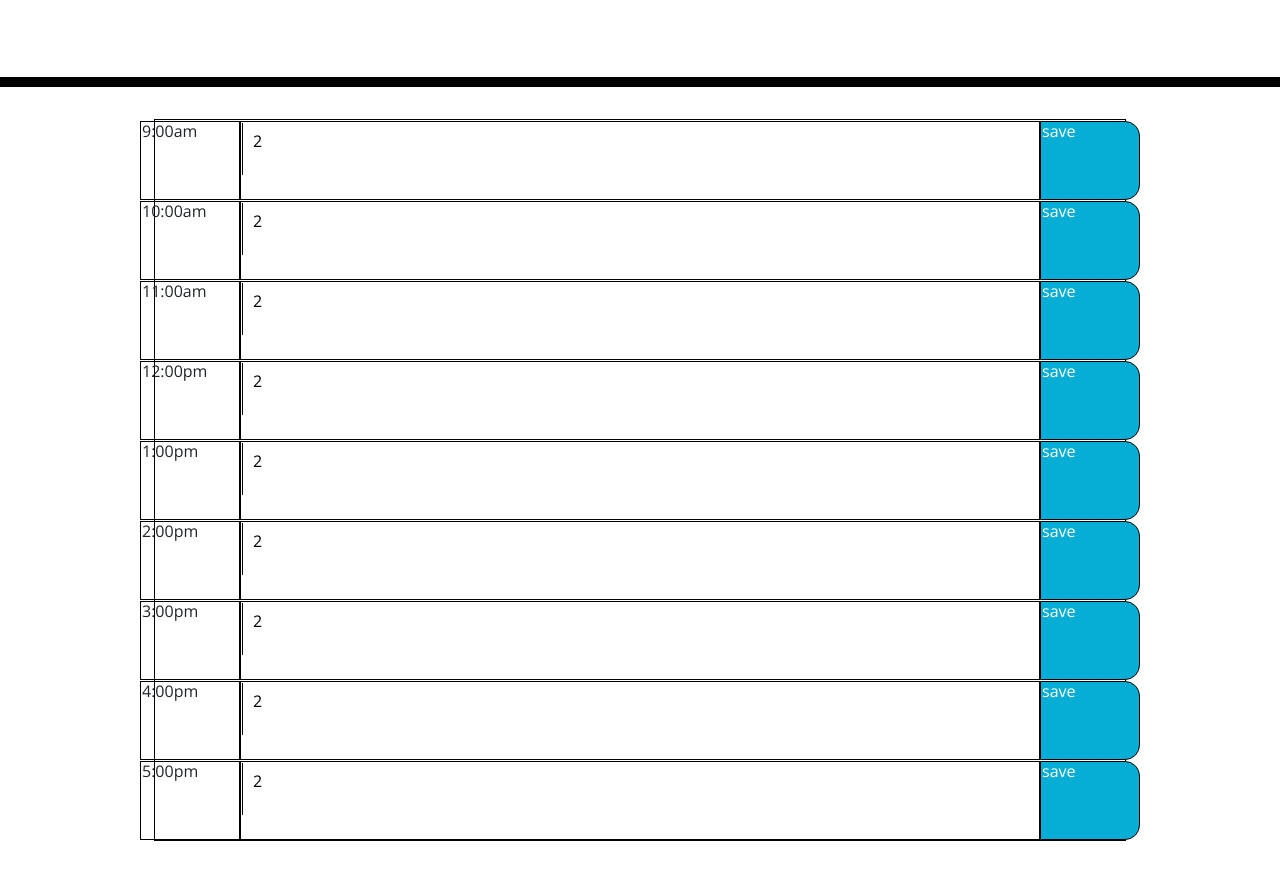
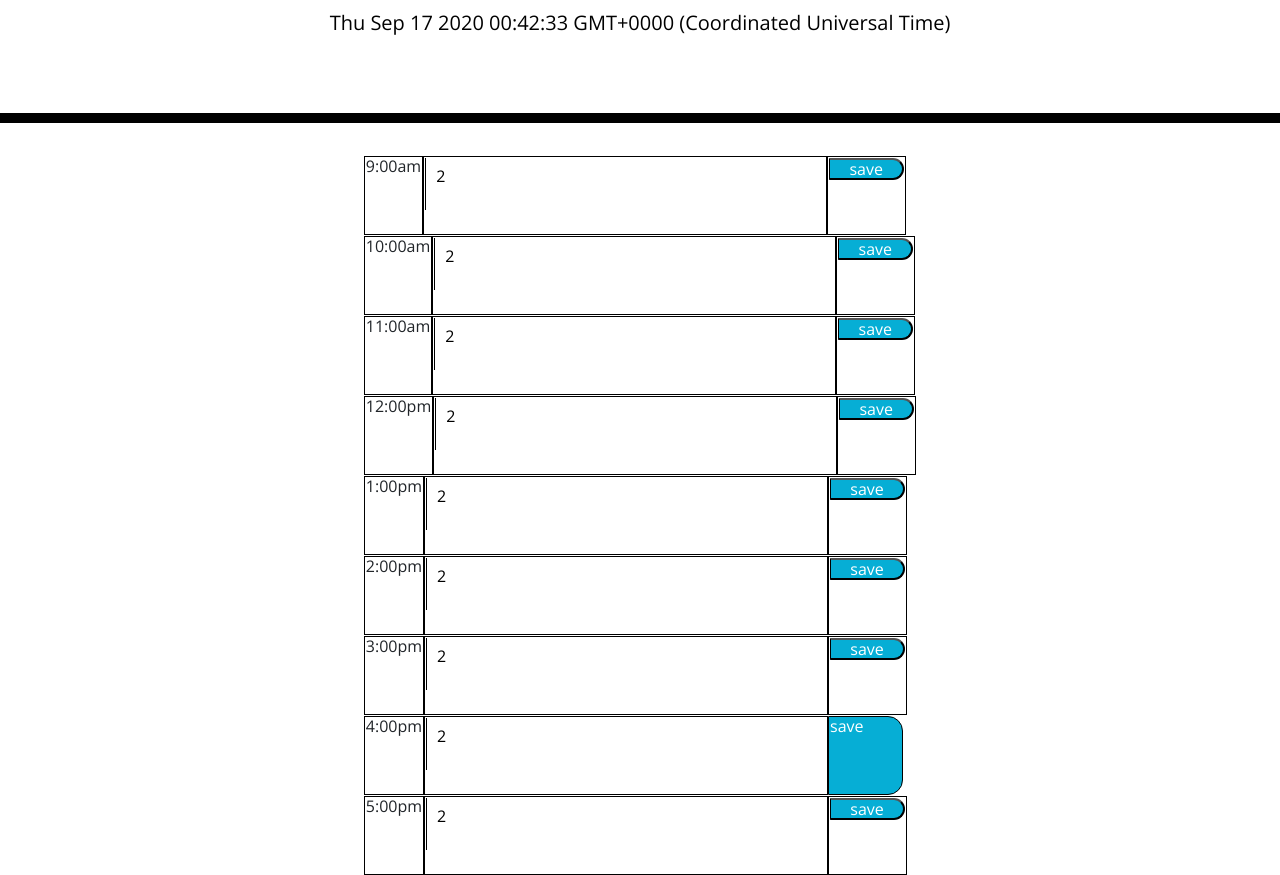
Before and after one commit to emilygoeres/5-day-planner-homework, a plain HTML site: page index.html in a window 1280 px wide. Shown: the part 181-1056 px from the top of the page. Before the commit the page ends 1022 px from the top, so only its background shows below. Drawn offline with nearby package versions, Linux system fonts and the light colour scheme.

Commit message:
added save buttons, made it so info is saved in local storage

```diff
--- a/index.html
+++ b/index.html
@@ -18,70 +18,66 @@
         <h1 class="display-3">Work Day Scheduler</h1>
         <p class="lead">A simple calendar app for scheduling your work day</p>
         <p id="currentDay" class="lead"></p>
+
     </header>
     <div class="container">
         <!-- Timeblocks go here -->
         <table class="myplanner">
             <tr class="row">
-                <td class="time" width="100">9:00am</td>
-                <td width="800"><textarea>2</textarea></td>
-                <td class="saveBtn" width="100">save</td>
+                <td class="time">9:00am</td>
+                <td><textarea id="txt-9">2</textarea></td>
+                <td><button id="btn-9" class="saveBtn">save</button></td>
             </tr>
             <tr class="row">
-                <td class="time" width="100">10:00am</td>
-                <td width="800"><textarea>2</textarea></td>
-                <td class="saveBtn" width="100">save</td>
+                <td class="time">10:00am</td>
+                <td><textarea id="txt-10">2</textarea></td>
+                <td><button id="btn-10" class="saveBtn">save</button></td>
             </tr>
             <tr class="row">
-                <td class="time" width="100">11:00am</td>
-                <td width="800"><textarea>2</textarea></td>
-                <td class="saveBtn" width="100">save</td>
+                <td class="time">11:00am</td>
+                <td><textarea id="txt-11">2</textarea></td>
+                <td><button id="btn-11" class="saveBtn">save</button></td>
             </tr>
             <tr class="row">
-                <td class="time" width="100">12:00pm</td>
-                <td width="800"><textarea>2</textarea></td>
-                <td class="saveBtn" width="100">save</td>
+                <td class="time">12:00pm</td>
+                <td><textarea id="txt-12">2</textarea></td>
+                <td><button id="btn-12" class="saveBtn">save</button></td>
             </tr>
             <tr class="row">
-                <td class="time" width="100">1:00pm</td>
-                <td width="800"><textarea>2</textarea></td>
-                <td class="saveBtn" width="100">save</td>
+                <td class="time">1:00pm</td>
+                <td><textarea id="txt-13">2</textarea></td>
+                <td><button id="btn-13" class="saveBtn">save</button></td>
             </tr>
             <tr class="row">
-                <td class="time" width="100">2:00pm</td>
-                <td width="800"><textarea>2</textarea></td>
-                <td class="saveBtn" width="100">save</td>
+                <td class="time">2:00pm</td>
+                <td><textarea id="txt-14">2</textarea></td>
+                <td><button id="btn-14" class="saveBtn">save</button></td>
             </tr>
             <tr class="row">
-                <td class="time" width="100">3:00pm</td>
-                <td width="800"><textarea>2</textarea></td>
-                <td class="saveBtn" width="100">save</td>
+                <td class="time">3:00pm</td>
+                <td><textarea id="txt-15" >2</textarea></td>
+                <td><button id="btn-15" class="saveBtn">save</button></td>
             </tr>
             <tr class="row">
-                <td class="time" width="100">4:00pm</td>
-                <td width="800"><textarea>2</textarea></td>
-                <td class="saveBtn" width="100">save</td>
+                <td class="time">4:00pm</td>
+                <td><textarea id="txt-16">2</textarea></td>
+                <td class="saveBtn" id="btn-16">save</td>
             </tr>
             <tr class="row">
-                <td class="time" width="100">5:00pm</td>
-                <td width="800"><textarea>2</textarea></td>
-                <td class="saveBtn" width="100">save</td>
+                <td class="time">5:00pm</td>
+                <td><textarea id="txt-17">2</textarea></td>
+                <td><button id="btn-17" class="saveBtn">save</button></td>
             </tr>
 
         </table>
     </div>
-    <script>
-        // added the local storage
-        if (typeof (Storage) !== "undefined") {
-            localStorage.setItem("textarea", "comments");
-            document.getElementById("result").innerHTML = localStorage.getItem("textarea");
-        } else {
-            document.getElementById("result").innerHTML = "Sorry, your browser does not support Web Storage...";
-        }
-    </script>
+
+
+
 
     <script src="https://code.jquery.com/jquery-3.4.1.min.js"></script>
     <script src="https://cdnjs.cloudflare.com/ajax/libs/moment.js/2.24.0/moment.min.js"></script>
+    <script src="script.js"></script>
 </body>
 
 </html>
--- /dev/null
+++ b/script.js
@@ -0,0 +1,18 @@
+            var d = new Date();
+            document.getElementById("currentDay").innerHTML = d;
+
+            // added the local storage
+        // if (typeof (Storage) !== "undefined") {
+            // localStorage.setItem("textarea", "comments");
+            // document.getElementById("result").innerHTML = localStorage.getItem("textarea");
+        // } else {
+            // document.getElementById("result").innerHTML = "Sorry, your browser does not support Web Storage...";
+        // }
+
+        $(".saveBtn").on("click",function(){
+            var id=$(this).attr("id")
+            var time= id.split("-")[1]
+            var i=$("#txt-"+time).val()
+            console.log(id,time,"txt-"+time,i)
+            localStorage.setItem(time,i)
+        })
--- a/style.css
+++ b/style.css
@@ -11,6 +11,7 @@ body {
     color: #000000;
     border-left: 1px solid black;
     padding: 10px;
+    width: 400px;
   }
 
   .jumbotron {
@@ -63,6 +64,7 @@ body {
     border-bottom-right-radius: 15px;
     background-color: #06AED5;
     color: white;
+    width: 75px;
   }
 
   .saveBtn i:hover {
@@ -71,8 +73,8 @@ body {
   }
   .myplanner {
     margin: 0 auto;
-    border-collapse: collapse;
-    border:1px solid #000;
+    /* border-collapse: collapse; */
+    /* border:1px solid #000; */
   }
 
   td {
```
